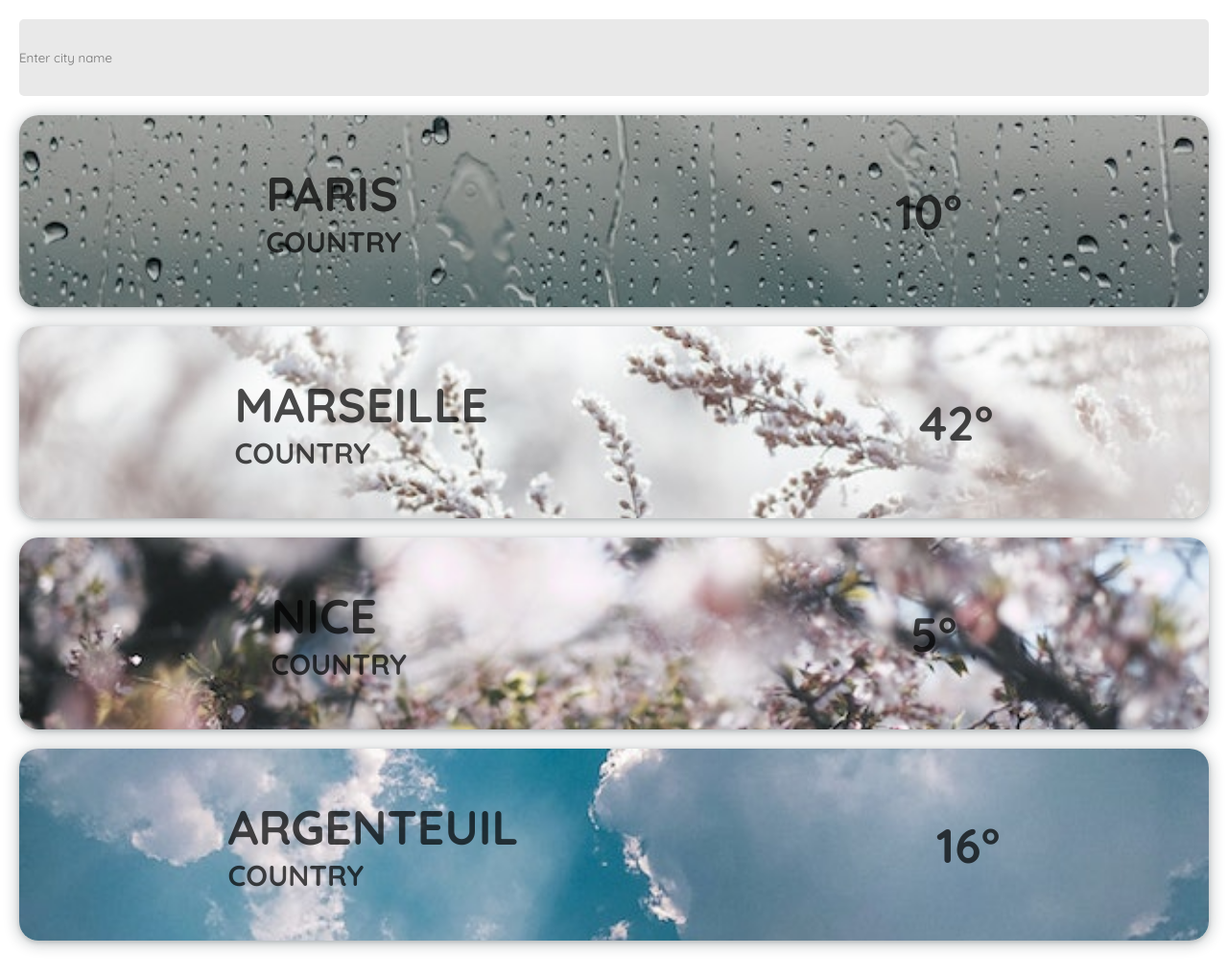
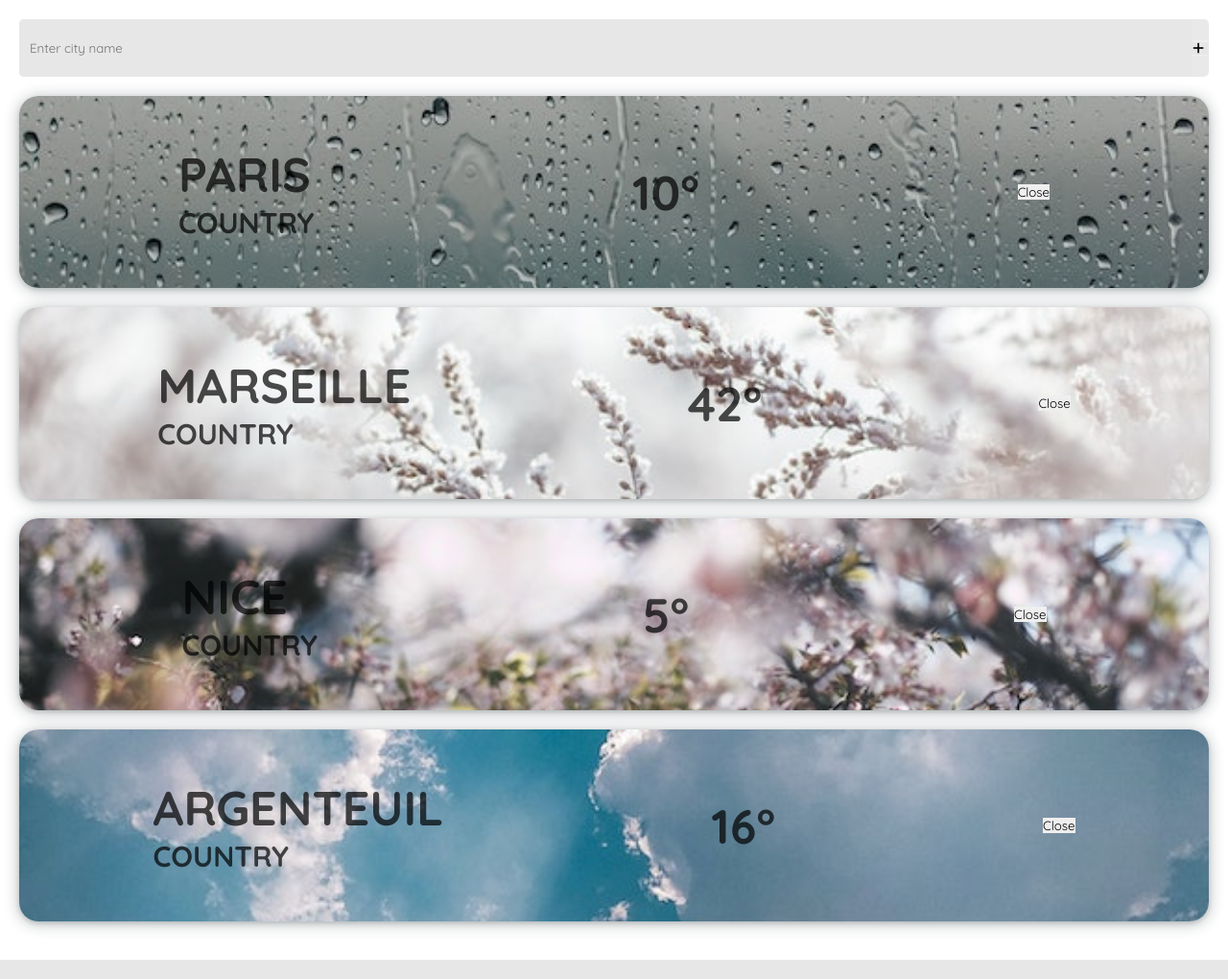
Before and after one commit to elisamlk/WeatherApp, a Node server app: page /weather in a window 1280 px wide. Shown: the whole page at 96% size. Run offline with Node 20, Linux system fonts and the light colour scheme; some libraries are stand-ins or nearby versions.

Commit message:
Ajout de la route add city

```diff
--- a/package.json
+++ b/package.json
@@ -6,6 +6,7 @@
     "start": "node ./bin/www"
   },
   "dependencies": {
+    "@flaticon/flaticon-uicons": "^2.0.1",
     "cookie-parser": "~1.4.4",
     "debug": "~2.6.9",
     "ejs": "~2.6.1",
--- a/public/stylesheets/style.css
+++ b/public/stylesheets/style.css
@@ -14,6 +14,7 @@
   justify-content: center;
   align-items: center;
   font-weight: bold;
+  margin-top: 20px;
 }
 
 .city-card {
@@ -52,11 +53,28 @@
 
 input {
   width: 100%;
-  margin-bottom: 20px;
   padding: 15px 0 15px 0;
   border: none;
   background: #e7e7e7e7;
   outline: none;
   border-radius: 5px;
-  height: 50px;
+  height: 30px;
 }
+
+.search-city {
+  display: flex;
+  align-items: center;
+  justify-content: center;
+  background-color: #e7e7e7e7;
+  border-radius: 5px;
+}
+
+i {
+  background-color: #e7e7e7e7;
+  padding-right: 5px;
+}
+
+button {
+  border: none;
+  outline: none;
+}
--- a/routes/index.js
+++ b/routes/index.js
@@ -17,4 +17,14 @@
   res.render("weather", { cityList });
 });
 
+router.post("/add-city", function (req, res, next) {
+  cityList.push({
+    name: req.body.newcity,
+    desc: "Couvert",
+    img: "/images/pic2.jpg",
+    temp: 24,
+  });
+  res.render("weather", { cityList });
+});
+
 module.exports = router;
--- a/views/weather.ejs
+++ b/views/weather.ejs
@@ -11,18 +11,26 @@
       href="https://fonts.googleapis.com/css2?family=Quicksand:wght@400;700&display=swap"
       rel="stylesheet"
     />
+    <script
+      src="https://kit.fontawesome.com/8dacf958f8.js"
+      crossorigin="anonymous"
+    ></script>
     <title>WeatherApp</title>
   </head>
   <body>
     <main>
-      <div class="search-city">
+      <form action="/add-city" method="post" class="search-city">
         <input
+          name="newcity"
           type="text"
           id="name"
           name="name"
-          placeholder="Enter city name"
+          placeholder="   Enter city name"
         />
-      </div>
+        <button type="submit">
+          <i class="fas fa-plus"></i>
+        </button>
+      </form>
       <div class="container">
         <% for(let i in cityList){%>
         <!-- <section class="city-card card-1" style="background:url(/images/pic1.jpg)"> -->
@@ -43,6 +51,7 @@
           <div class="temp">
             <p><%=cityList[i].temp%>°</p>
           </div>
+          <button class="close-btn">Close</button>
         </section>
         <%}%>
       </div>
```
Also changed, not shown: 1 other file.
